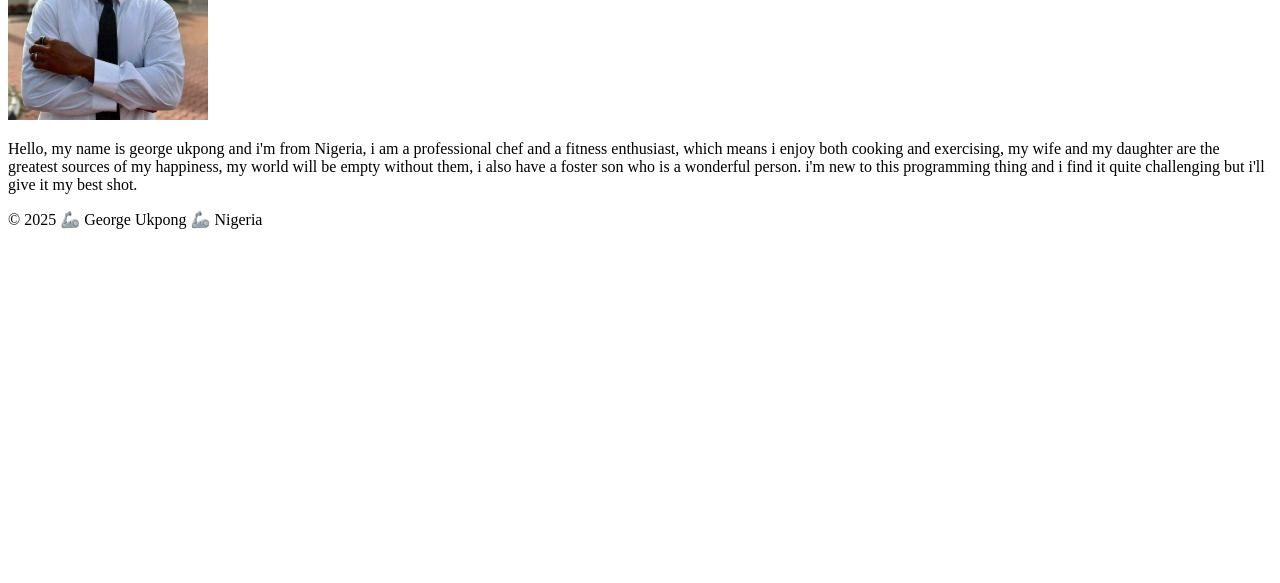
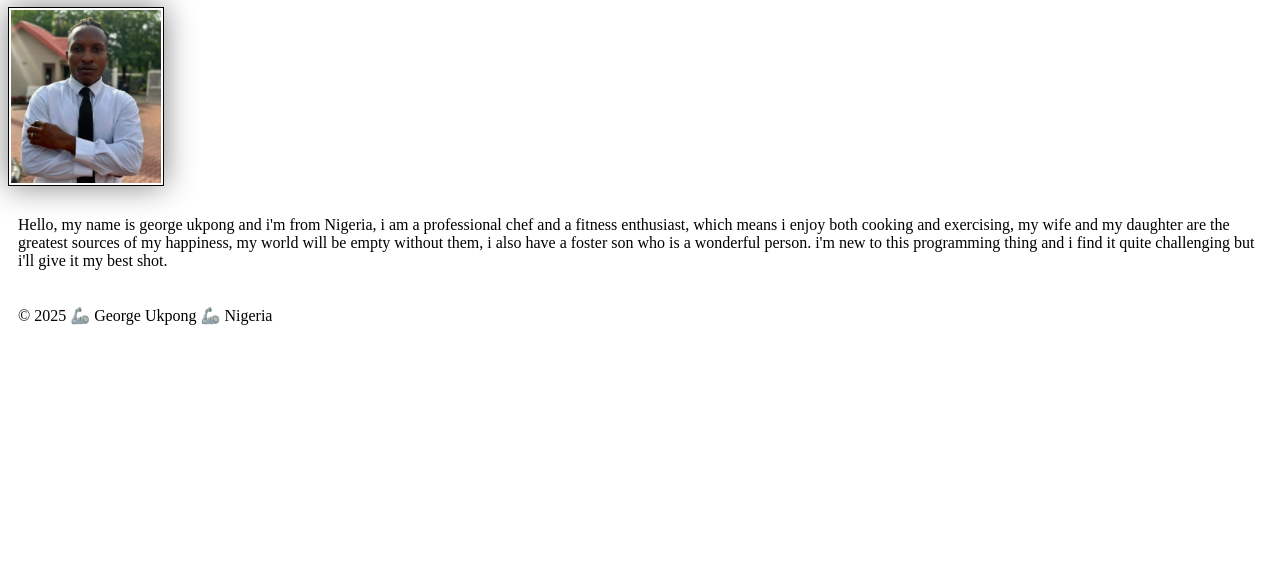
Before and after one commit to georgeukpong/wdd130, a plain HTML site: page index.html in a window 1280 px wide. Shown: the part 217-800 px from the top of the page. Drawn offline with Linux system fonts and the light colour scheme; files that its build step writes are made by us from their sources.

Commit message:
after adding styles2

```diff
--- a/index.html
+++ b/index.html
@@ -3,7 +3,7 @@
     <head> <meta charset="utf-8">
     <meta name="viewport" content="width=device-width,initial-scale=1.0">
     <title> George Ukpong | WDD 130</title>
-    <link ref="stylesheet" href="styles/styles.css">
+    <link rel="stylesheet" href="styles/styles.css">
     </head>
     <body>
         <header>
```
